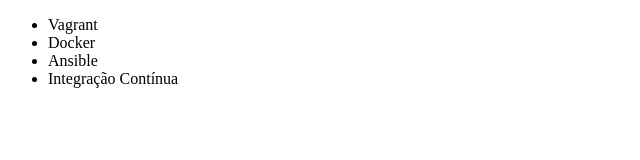
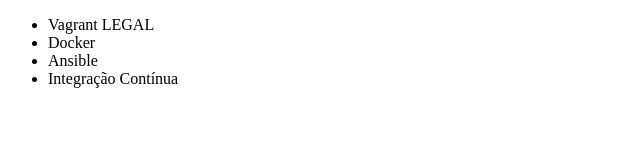
Before and after one commit to GuiACamargo/alura-git, a plain HTML site: page index.html in a window 1280 px wide. Shown: the full height of the page, 0-640 px from the left. Drawn offline with Linux system fonts and the light colour scheme.

Commit message:
Adicionei o LEGAL

```diff
--- a/index.html
+++ b/index.html
@@ -6,7 +6,7 @@
 </head>
 <body>
     <ul>
-        <li>Vagrant</li>
+        <li>Vagrant LEGAL</li>
         <li>Docker</li>
         <li>Ansible</li>
         <li>Integração Contínua</li>
```
